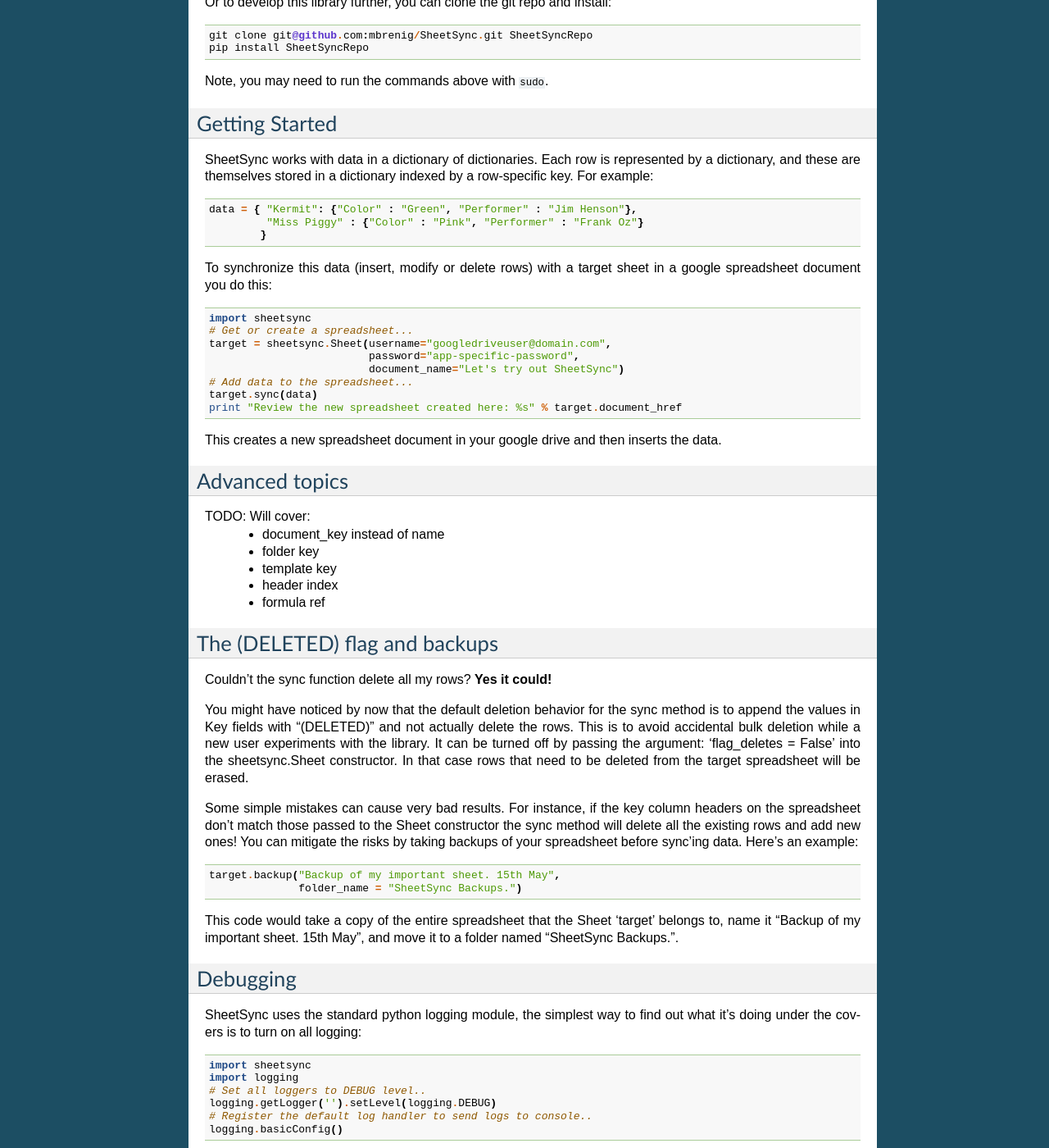
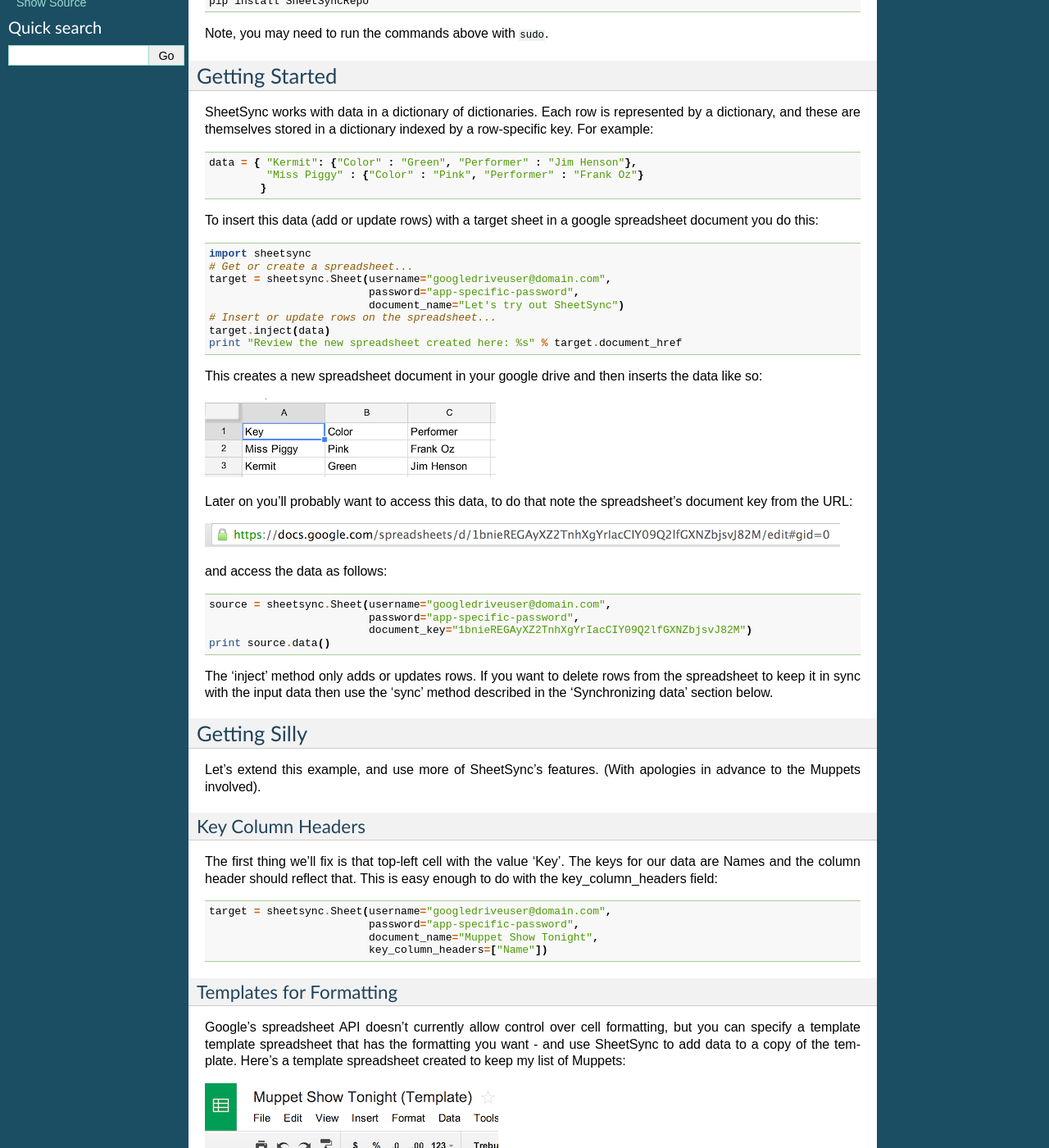
Before and after one commit to mbrenig/SheetSync, a Sphinx documentation site: the page built from docs/index.rst, in a window 1280 px wide and 1400 px high, scrolled down 331 px. Shown: the whole window at 82% size. Built offline with Sphinx 7.4.7, drawn with Linux system fonts in a browser that asks for light colours; some of the changed text lies outside the part shown.

Commit message:
Add new docs

```diff
--- a/docs/index.rst
+++ b/docs/index.rst
@@ -1,14 +1,10 @@
 Welcome to SheetSync!
 =====================
-A python library to synchronize rows of data with a google spreadsheet.
+A python library to create, update and delete rows of data within a google spreadsheet.
 
-**WARNING!** This library is in a hidden development phase. APIs might change, function might
-break, bad things could happen. View the code and issues on `github
-<http://github.com/mbrenig/SheetSync>`_.
 
 Installation
 ------------
-
 Install from PyPi using `pip <http://www.pip-installer.org/en/latest/>`__, a
 package manager for Python.::
 
@@ -20,6 +16,7 @@
   pip install SheetSyncRepo
 
 Note, you may need to run the commands above with ``sudo``.
+
 
 Getting Started
 ---------------
@@ -33,7 +30,7 @@
              "Miss Piggy" : {"Color" : "Pink", "Performer" : "Frank Oz"}
             }
 
-To synchronize this data (insert, modify or delete rows) with a target
+To insert this data (add or update rows) with a target
 sheet in a google spreadsheet document you do this:
 
 .. code-block:: python
@@ -43,46 +40,172 @@
     target = sheetsync.Sheet(username="googledriveuser@domain.com",
                              password="app-specific-password",
                              document_name="Let's try out SheetSync")
-    # Add data to the spreadsheet...
-    target.sync(data)
+    # Insert or update rows on the spreadsheet...
+    target.inject(data)
     print "Review the new spreadsheet created here: %s" % target.document_href
 
-This creates a new spreadsheet document in your google drive and then inserts the data.
+This creates a new spreadsheet document in your google drive and then inserts the data like so:
 
-Advanced topics
----------------
-TODO: Will cover:
- - document_key instead of name
- - folder key
- - template key
- - header index
- - formula ref
+.. image:: Sheet1.png
 
-The (DELETED) flag and backups
-------------------------------
-Couldn't the sync function delete all my rows? **Yes it could!**
+Later on you'll probably want to access this data, to do that note the
+spreadsheet's document key from the URL:
 
-You might have noticed by now that the default deletion behavior for
-the sync method is to append the values in Key fields with "(DELETED)" and not actually
-delete the rows. This is to avoid accidental bulk deletion while a new user
-experiments with the library. It can be turned off by passing the argument: 'flag_deletes = False' into the sheetsync.Sheet constructor. In that case rows that need to be deleted
-from the target spreadsheet will be erased.
+.. image:: URL.png
 
-Some simple mistakes can cause very bad results. For instance, if the key column headers on the spreadsheet don't match those passed to the Sheet constructor the sync method will delete all the existing rows and add new ones! You can mitigate the risks by taking backups of your spreadsheet before sync'ing data. Here's an example:
+and access the data as follows:
 
 .. code-block:: python
 
-    target.backup("Backup of my important sheet. 15th May",
+    source = sheetsync.Sheet(username="googledriveuser@domain.com",
+                             password="app-specific-password",
+                             document_key="1bnieREGAyXZ2TnhXgYrIacCIY09Q2lfGXNZbjsvJ82M")
+    print source.data()
+
+The 'inject' method only adds or updates rows. If you want to delete rows from the spreadsheet to keep it in sync with the input data then use the 'sync' method described in the 'Synchronizing data' section below.
+
+Getting Silly
+-------------
+Let's extend this example, and use more of SheetSync's features. (With apologies
+in advance to the Muppets involved).
+
+Key Column Headers
+~~~~~~~~~~~~~~~~~~
+The first thing we'll fix is that top-left cell with the value 'Key'. The keys
+for our data are Names and the column header should reflect that. This is easy
+enough to do with the key_column_headers field:
+
+.. code-block:: python
+
+    target = sheetsync.Sheet(username="googledriveuser@domain.com",
+                             password="app-specific-password",
+                             document_name="Muppet Show Tonight",
+                             key_column_headers=["Name"])
+
+Templates for Formatting
+~~~~~~~~~~~~~~~~~~~~~~~~
+Google's spreadsheet API doesn't currently allow control over
+cell formatting, but you can specify a template template spreadsheet that has the
+formatting you want - and use SheetSync to add data to a copy of the template.
+Here's a template spreadsheet created to keep my list of Muppets:
+
+.. image:: Template01.png
+https://docs.google.com/spreadsheets/d/1J__SpvQvI9S4bW-BkA0PmPykH8VVT9bdoWZ-AW7V_0U/edit#gid=0
+
+The template's document key is '1J__SpvQvI9S4bW-BkA0PmPykH8VVT9bdoWZ-AW7V_0U' we can instruct
+SheetSync to use this as a basis for the new spreadsheet it creates as follows:
+
+.. code-block:: python
+
+    target = sheetsync.Sheet(username="googledriveuser@domain.com",
+                             password="app-specific-password",
+                             document_name="Muppet Show Tonight",
+                             sheet_name="Muppets",
+                             template_key="1J__SpvQvI9S4bW-BkA0PmPykH8VVT9bdoWZ-AW7V_0U",
+                             key_column_headers=["Name"])
+
+Note that I've also specified the worksheet name in that example with the
+'sheet_name' parameter.
+
+Folders
+~~~~~~~
+If you use folders to organize your Google drive, you can specify the folder a
+new spreadsheet will be created in. Use either the 'folder_name' or 'folder_key' parameters.
+Here for example I have a folder with the key "0B8rRHMfAlOZrWUw4LUhZejk4c0E":
+
+.. image:: FolderURL.png
+
+and instruct SheetSync to move the new spreadsheet into that folder with this
+code:
+
+.. code-block:: python
+
+    target = sheetsync.Sheet(username="googledriveuser@domain.com",
+                             password="app-specific-password",
+                             document_name="Muppet Show Tonight",
+                             sheet_name="Muppets",
+                             key_column_headers=["Name"],
+                             template_key="1J__SpvQvI9S4bW-BkA0PmPykH8VVT9bdoWZ-AW7V_0U",
+                             folder_key="0B8rRHMfAlOZrWUw4LUhZejk4c0E")
+
+Formulas
+~~~~~~~~
+Often you'll need some columns to contain formulas that depend on data in other columns, and when new rows are inserted by SheetSync, ideally you'd want those formulas to be added too.
+When initializing the spreadsheet you can specify a row (typically above the
+header row) that contains reference formulas. Best illustrated by this example
+
+.. image:: MuppetsFormulas.png
+https://docs.google.com/spreadsheets/d/1tn-lGqGHDrVbnW2PRvwie4LMmC9ZgYHWlbyTjCvwru8/edit#gid=0
+
+Here row 2 contains formulas (Written out in row 1 for readability) that
+reference hidden columns. Row 3 contains the headers.
+
+When new rows are added to this spreadsheet the 'Photo' and 'Muppet' columns will be populated with a formula similar to the reference row. Here are the parameters to set this up:
+
+.. code-block:: python
+
+    target = sheetsync.Sheet(username="googledriveuser@domain.com",
+                             password="app-specific-password",
+                             document_key="1tn-lGqGHDrVbnW2PRvwie4LMmC9ZgYHWlbyTjCvwru8",
+                             sheet_name="Muppets",
+                             key_column_headers=["Name"],
+                             header_row_ix=3,
+                             formula_ref_row_ix=2)
+
+    animal =  {'Animal': {'Color': 'Red',
+                          'Image URL': 'http://upload.wikimedia.org/wikipedia/en/e/e7/Animal_%28Muppet%29.jpg',
+                          'Performer': 'Frank Oz',
+                          'Wikipedia': 'http://en.wikipedia.org/wiki/Animal_(Muppet)'} }
+
+    target.inject(animal)
+
+Synchronizing data
+~~~~~~~~~~~~~~~~~~
+Until now all examples have used the 'inject' method to add data into a spreadsheet or
+update existing rows. As the name suggests, SheetSync also has a 'sync' method which
+will make sure the rows in the spreadsheet match the rows passed to the
+function. This might require that rows are deleted from the spreadsheet.
+
+The default behavior is to not actually delete rows, but instead flag them for
+deletion with the text "(DELETED)" being appended to the values of the Key columns on rows to delete. This is to help recovery from accidental deletions. Full row deletion can be enabled by passing the flag_deletes argument as follows:
+
+.. code-block:: python
+
+    target = sheetsync.Sheet(username="googledriveuser@domain.com",
+                             password="app-specific-password",
+                             document_key="1J__SABCD1234bW-ABCD1234kH8VABCD1234-AW7V_0U",
+                             sheet_name="Muppets",
+                             key_column_headers=["Name"],
+                             flag_deletes=False)
+
+    new_list = { 'Kermit' : { 'Color' : 'Green',
+                              'Performer' : 'Jim Henson' },
+                 'Fozzie Bear' : {'Color' : 'Orange' } }
+
+    target.sync( new_list )
+
+With rows for Miss Piggy and Kermit already in the spreadsheet, the sync
+function (in the example above) would remove Miss Piggy and add Fozzie Bear.
+
+Taking backups
+--------------
+Couldn't the sync function delete all my rows? **Yes it could!**
+
+Some simple mistakes can cause bad results. For instance, if the key column headers on the spreadsheet don't match those passed to the Sheet constructor the sync method will delete all the existing rows and add new ones! You could protect rows and ranges to guard against this, but perhaps the simplest way to mitigate the risk is by creating a backup of your spreadsheet before syncing data. Here's an example:
+
+.. code-block:: python
+
+    target.backup("Backup of my important sheet. 16th June",
                   folder_name = "SheetSync Backups.")
 
-This code would take a copy of the entire spreadsheet that the Sheet 'target'
-belongs to, name it "Backup of my important sheet. 15th May", and move it to a
+This code would take a copy of the entire spreadsheet that the Sheet instance 'target'
+belongs to, name it "Backup of my important sheet. 16th June", and move it to a
 folder named "SheetSync Backups.".
 
 Debugging
 ---------
-SheetSync uses the standard python logging module, the simplest way to find
-out what it's doing under the covers is to turn on all logging:
+SheetSync uses the standard python logging module, the easiest way to find
+out what's going on under the covers is to turn on all logging:
 
 .. code-block:: python
 
--- a/sheetsync/__init__.py
+++ b/sheetsync/__init__.py
@@ -446,14 +446,14 @@
                                                folder,
                                                keep_in_collections=False)
             except Exception, e:
-                gdata_log("gdata API error. %s", e)
+                gdata_log.error("gdata API error. %s", e)
                 raise e
 
             try:
                 self.docs_client.Delete(ROOT_FOLDER_URL + self.new_document.resource_id.text,
                                     force=True)
             except Exception, e:
-                gdata_log("gdata API error. %s", e)
+                gdata_log.error("gdata API error. %s", e)
                 raise e
 
             logger.info("Moved resource to folder.")
@@ -508,7 +508,7 @@
             try:
                 doc_rsrc = self.docs_client.get_resource_by_id(doc_key)
             except Exception, e:
-                gdata_log("gdata API error. %s", e)
+                gdata_log.error("gdata API error. %s", e)
                 raise e
 
             if doc_rsrc is None:
```
Also changed, not shown: README.rst (+29 -14 lines), docs/FolderURL.png (added), docs/MuppetsFormulas.png (added), docs/Sheet1.png (added), docs/Template01.png (added), docs/URL.png (added), 10 other files.
